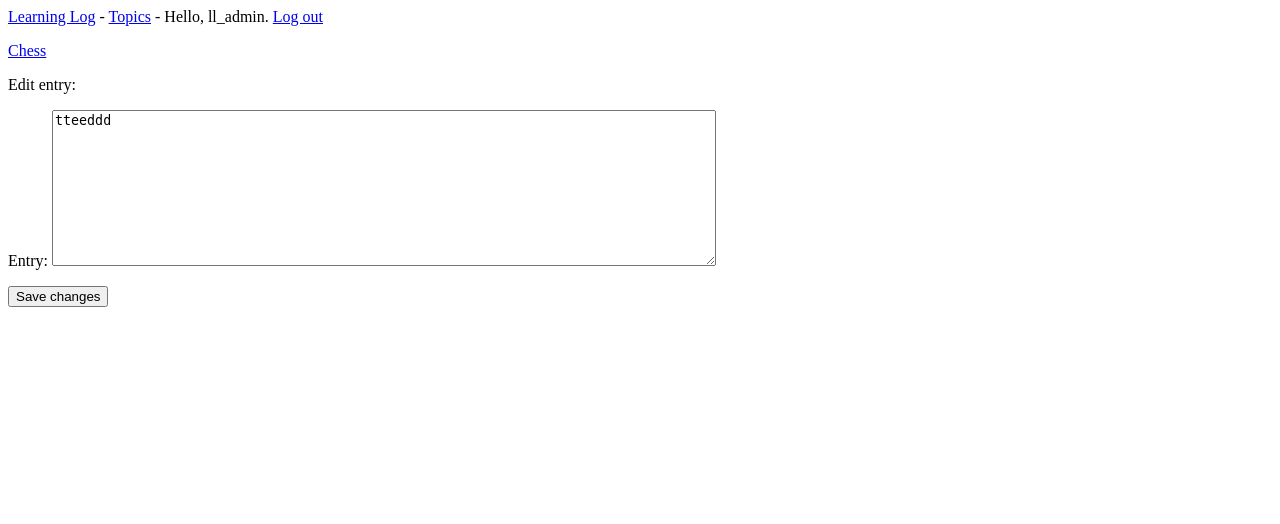
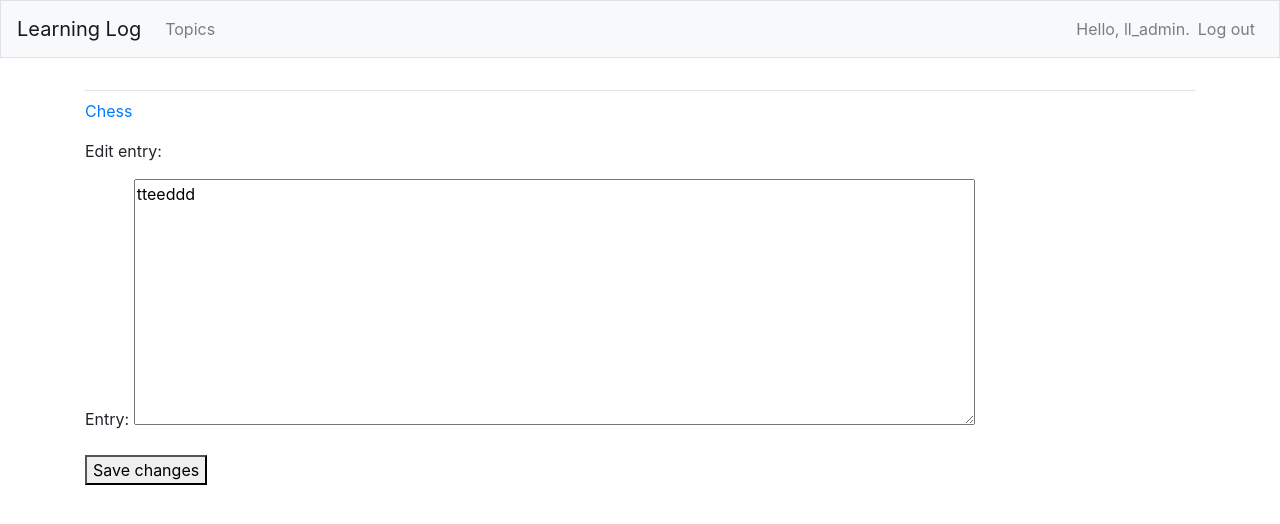
Before and after one commit to Yu4n/WebApplication, a Django app: page /edit_entry/1/ in a window 1280 px wide. Shown: the top 524 px of the page. Run offline with Django 3.2, Linux system fonts and the light colour scheme; a user stored in the database is signed in; data comes from the database, SQL or seed files in the repository; both versions use the stored data as it was after the commit; some libraries are stand-ins or nearby versions.

Commit message:
Modifying base.html by bootstrap4

```diff
--- a/learning_log/learning_log/settings.py
+++ b/learning_log/learning_log/settings.py
@@ -32,6 +32,9 @@ INSTALLED_APPS = [
     # My apps
     'learning_logs',
     'users',
+
+    # Third party apps.
+    'bootstrap4',
 
     # Default django apps.
     'django.contrib.admin',
--- a/learning_log/learning_logs/templates/learning_logs/base.html
+++ b/learning_log/learning_logs/templates/learning_logs/base.html
@@ -1,13 +1,55 @@
-<p>
-    <a href="{% url 'learning_logs:index' %}">Learning Log</a> -
-    <a href="{% url 'learning_logs:topics' %}">Topics</a> -
-    {% if user.is_authenticated %}
-        Hello, {{ user.username }}.
-        <a href="{% url 'users:logout' %}">Log out</a>
-    {% else %}
-        <a href="{% url 'users:register' %}">Register</a> -
-        <a href="{% url 'users:login' %}">Log in</a>
-    {% endif %}
-</p>
+{% load bootstrap4 %}
+<!doctype html>
+<html lang="en">
+<head>
+    <meta charset="utf-8">
+    <meta name="viewport" content="width=device-width, initial-scale=1,
+        shrink-to-fit=no">
+    <title>Learning Log</title>
+    {% bootstrap_css %}
+    {% bootstrap_javascript jquery='full' %}
+</head>
 
-{% block content %}{% endblock content %}
+<body>
+    <nav class="navbar navbar-expand-md navbar-light bg-light mb-4 border">
+        <a class="navbar-brand" href="{% url 'learning_logs:index'%}">
+            Learning Log</a>
+        <button class="navbar-toggler" type="button" data-toggle="collapse"
+            data-target="#navbarCollapse" aria-controls="navbarCollapse"
+        aria-expanded="false" aria-label="Toggle navigation">
+        <span class="navbar-toggler-icon"></span></button>
+        <div class="collapse navbar-collapse" id="navbarCollapse">
+            <ul class="navbar-nav mr-auto">
+                <li class="nav-item">
+                <a class="nav-link" href="{% url 'learning_logs:topics'%}">
+                    Topics</a></li>
+            </ul>
+            <ul class="navbar-nav ml-auto">
+                {% if user.is_authenticated %}
+                    <li class="nav-item">
+                        <span class="navbar-text"}">Hello, {{ user.username }}.</span>
+                    </li>
+                    <li class="nav-item">
+                    <a class="nav-link" href="{% url 'users:logout' %}">Log out</a>
+                    </li>
+                {% else %}
+                    <li class="nav-item">
+                    <a class="nav-link" href="{% url 'users:register' %}">Register</a>
+                    </li>
+                    <li class="nav-item">
+                    <a class="nav-link" href="{% url 'users:login' %}">Log in</a></li>
+                {% endif %}
+            </ul>
+        </div>
+    </nav>
+    <main role="main" class="container">
+        <div class="pb-2 mb-2 border-bottom">
+            {% block page_header %}{% endblock page_header %}
+        </div>
+        <div>
+            {% block content %}{% endblock content %}
+        </div>
+    </main>
+
+</body>
+</html>
```
Also changed, not shown: learning_log/db.sqlite3.
